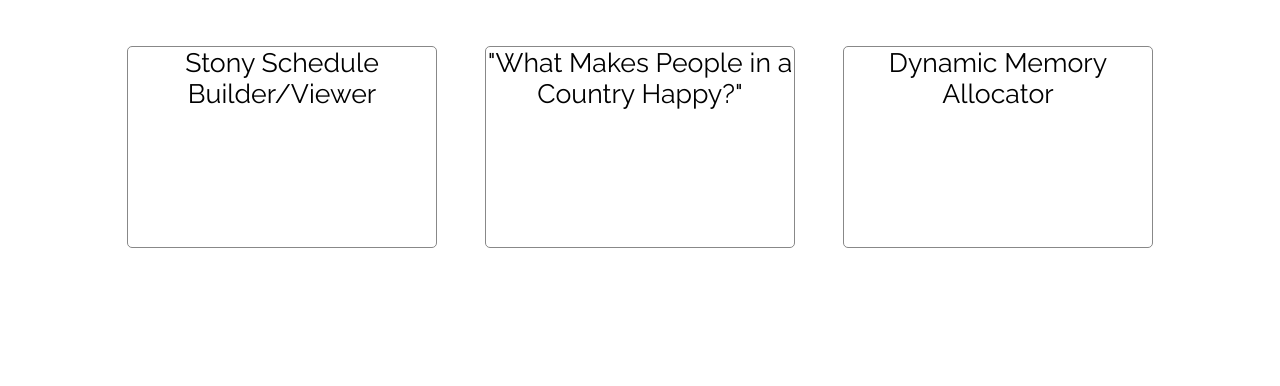
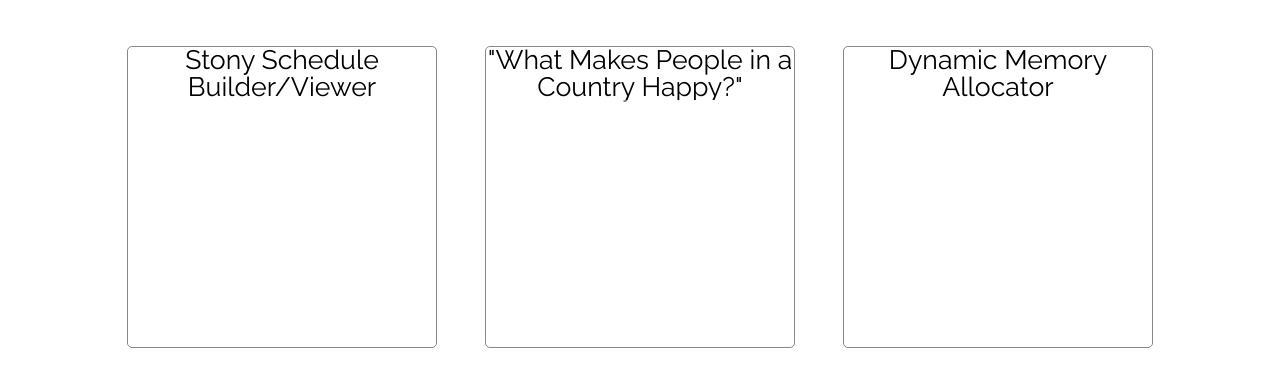
Before and after one commit to sam-ng/SAM, a Gatsby site in the folder client/: page / in a window 1280 px wide. Shown: the part 190-576 px from the top of the page. Built offline with nearby package versions, Linux system fonts and the light colour scheme; Gatsby itself is replaced by a stand-in of ours.

Commit message:
Added links to cards.

```diff
--- a/client/src/components/home/Grid.js
+++ b/client/src/components/home/Grid.js
@@ -8,7 +8,7 @@ const Wrapper = styled.div`
   width: 80%;
   display: grid;
   grid-template:
-    [row1-start] 'project project project' 200px [row1-end]
+    [row1-start] 'project project project' 300px [row1-end]
     / 1fr 1fr 1fr;
   gap: 50px 50px;
   justify-items: center;
@@ -18,9 +18,18 @@ const Wrapper = styled.div`
 export default function Grid() {
   return (
     <Wrapper>
-      <ProjectCard projectName="Stony Schedule Builder/Viewer"></ProjectCard>
-      <ProjectCard projectName='"What Makes People in a Country Happy?"'></ProjectCard>
-      <ProjectCard projectName="Dynamic Memory Allocator"></ProjectCard>
+      <ProjectCard
+        projectName="Stony Schedule Builder/Viewer"
+        href="https://github.com/VIP-Tech-Business-in-Development/Schedule-Viewer"
+      ></ProjectCard>
+      <ProjectCard
+        projectName='"What Makes People in a Country Happy?"'
+        href="https://github.com/sam-ng/CSE351_FinalProject"
+      ></ProjectCard>
+      <ProjectCard
+        projectName="Dynamic Memory Allocator"
+        href="https://github.com/sam-ng/Dynamic-Memory-Allocator"
+      ></ProjectCard>
     </Wrapper>
   );
 }
--- a/client/src/components/home/ProjectCard.js
+++ b/client/src/components/home/ProjectCard.js
@@ -1,11 +1,13 @@
 import React from 'react';
 import styled from 'styled-components';
 
-const Wrapper = styled.div`
+const WrapperAnchor = styled.a`
   height: 100%;
   width: 100%;
   border: 1px solid #888888;
   border-radius: 5px;
+  color: black;
+  text-decoration: none;
   transition: box-shadow 0.3s;
   &:hover {
     box-shadow: 0px 0px 8px #888888;
@@ -18,14 +20,31 @@ const Title = styled.p`
   font-size: 20pt;
   font-weight: 100;
   text-align: center;
-  text-overflow: ellipsis;
+  height: 3em;
+  line-height: 1em;
+  width: 100%;
+  position: relative;
   overflow: hidden;
+  &:after {
+    content: '';
+    text-align: right;
+    position: absolute;
+    bottom: 0;
+    right: 0;
+    width: 70%;
+    height: 1em;
+    background: linear-gradient(
+      to right,
+      rgba(255, 255, 255, 0),
+      rgba(255, 255, 255, 1) 50%
+    );
+  }
 `;
 
 export default function ProjectCard(props) {
   return (
-    <Wrapper>
+    <WrapperAnchor href={props.href}>
       <Title>{props.projectName}</Title>
-    </Wrapper>
+    </WrapperAnchor>
   );
 }
```
